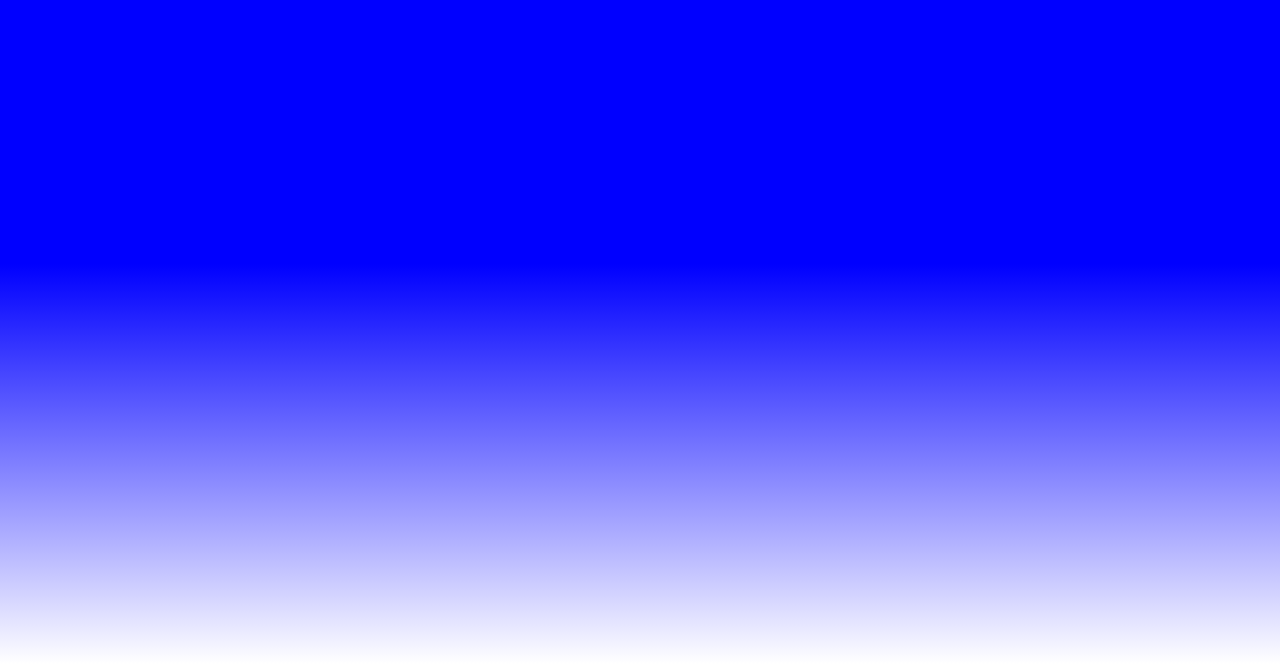
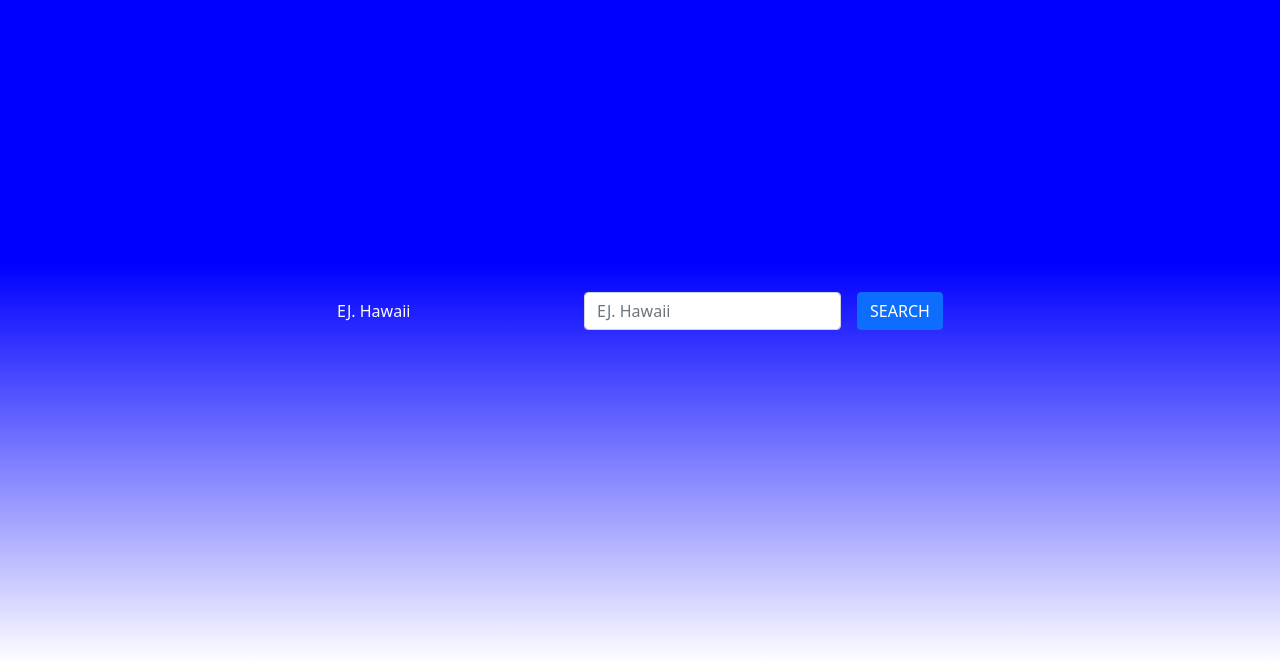
Before and after one commit to widzthedvloper/weatherApp, a website built with webpack: page dist/index.html in a window 1280 px wide. Shown: the part 136-800 px from the top of the page. Built offline with nearby package versions, Linux system fonts and the light colour scheme; files that its build step writes are made by us from their sources.

Commit message:
Add header in the document

```diff
--- a/src/style.css
+++ b/src/style.css
@@ -13,3 +13,9 @@ body {
   background-attachment: fixed;
   background-image: linear-gradient(blue 50%, white 100%);
 }
+
+.location-form {
+  margin: 25% auto;
+  padding: 0;
+  justify-content: center;
+}
```
Also changed, not shown: dist/index.html, dist/main.js.
